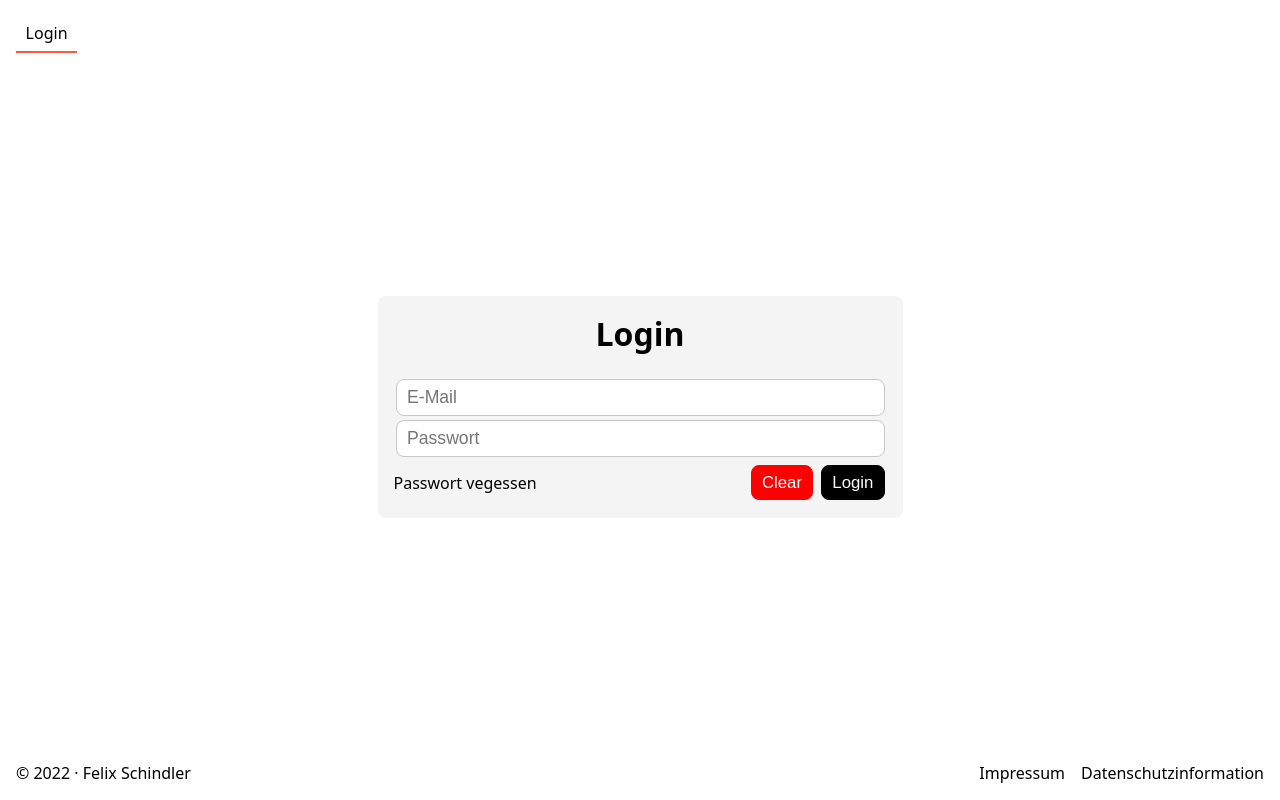
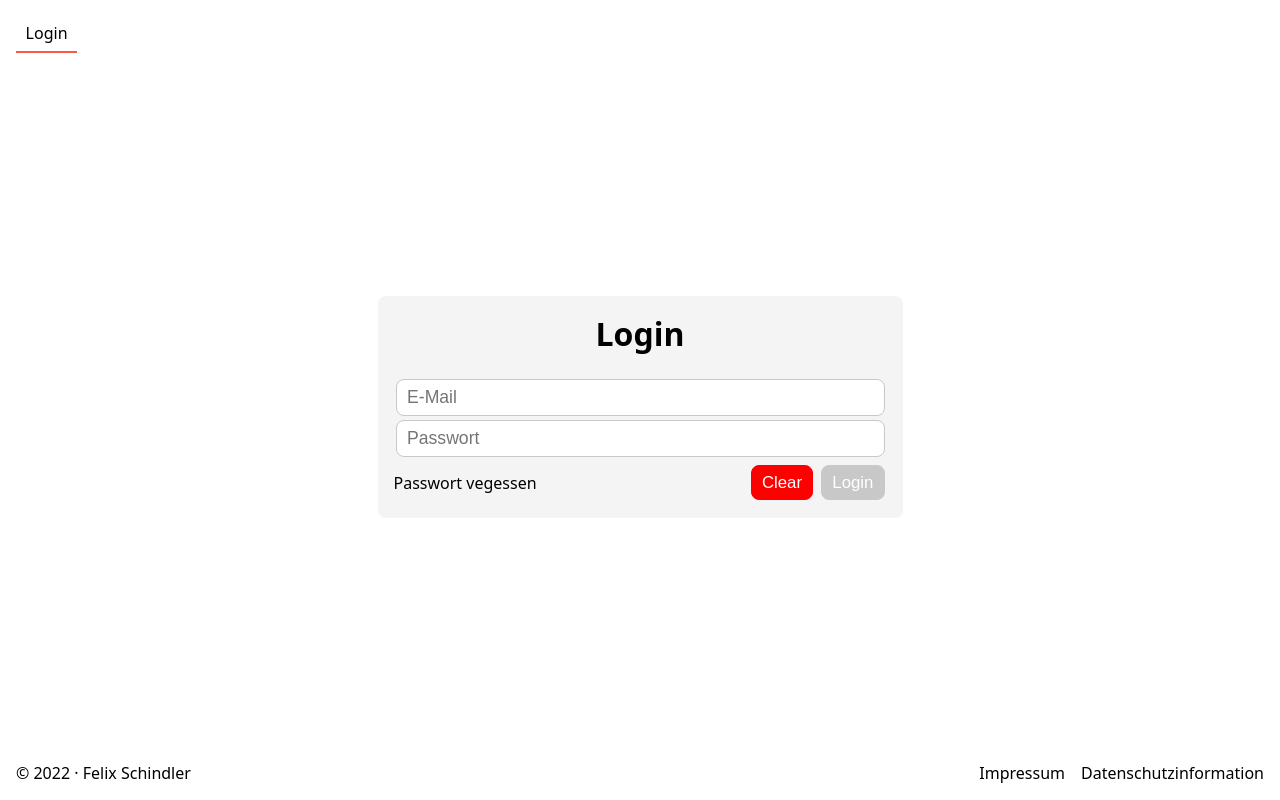
Before and after one commit to felix-schindler/com, a SvelteKit app: page /app/auth in a window 1280 px wide. Built offline with nearby package versions, Linux system fonts and the light colour scheme.

Commit message:
Fix disabled login button

```diff
--- a/src/routes/app/auth/+page.svelte
+++ b/src/routes/app/auth/+page.svelte
@@ -12,8 +12,13 @@
 
 		setTimeout(() => {
 			action = true;
-			loading = true;
+			loading = false;
 			success = false;
+
+			if (success) {
+				mail = "";
+				pass = "";
+			}
 		}, 2500);
 	}
 </script>
@@ -31,7 +36,7 @@
 			<a href="/app/auth/forget">Passwort vegessen</a>
 			<div>
 				<button type="reset">Clear</button>
-				<button type="submit" disabled={loading || (action && success)}>
+				<button type="submit" disabled={loading || (action && success) || !mail || !pass}>
 					{#if loading}
 						<Spinner />
 					{/if}
```
